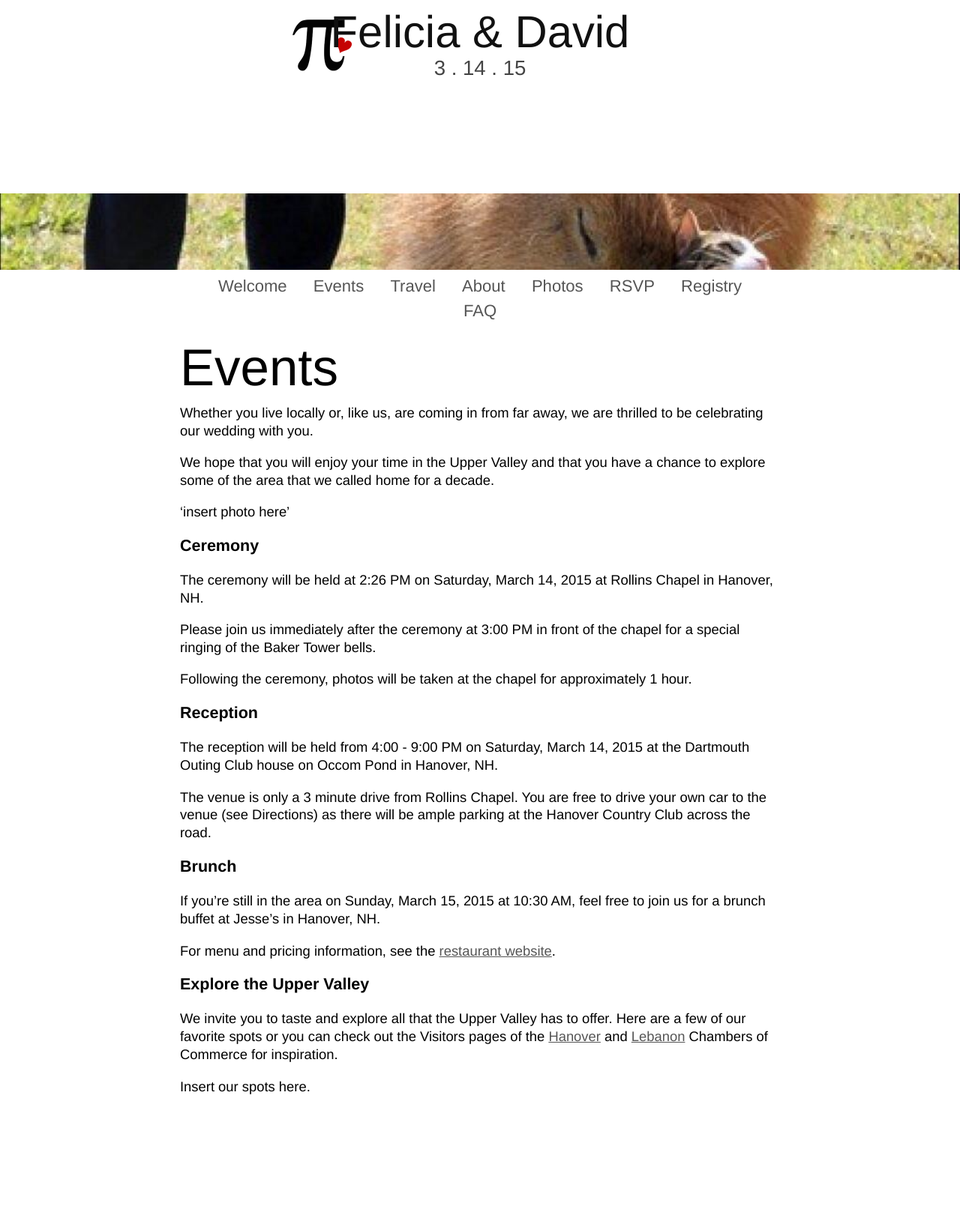
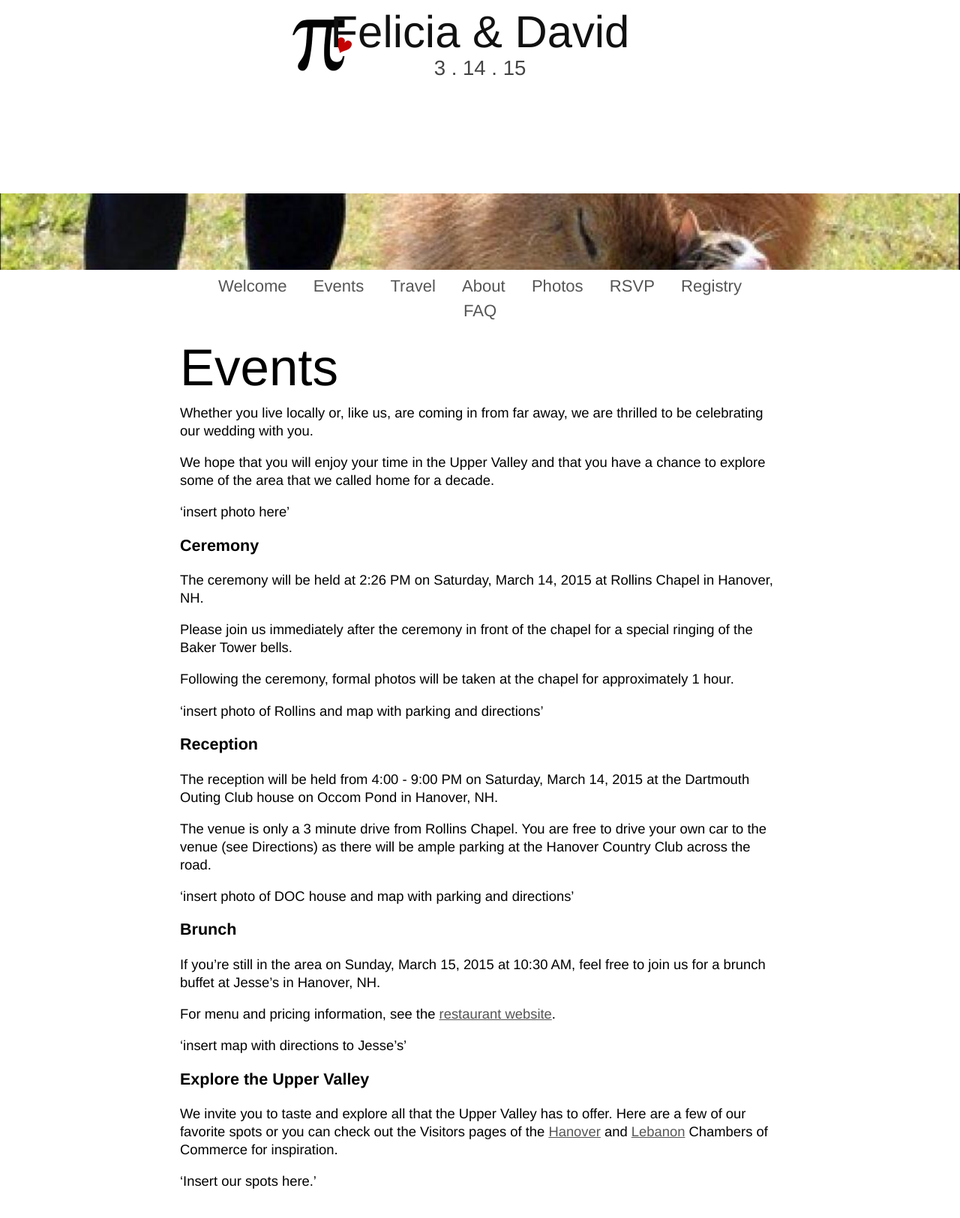
Before and after one commit to dnschnur/piday.github.com, a Jekyll site: the page built from events/index.md, in a window 1280 px wide. Shown: the top 1625 px of the page at 75% size. Built offline with Jekyll 4.4.1, drawn with Linux system fonts in a browser that asks for light colours; nearby versions of some CDN libraries.

Commit message:
Updated.

```diff
--- a/events/index.md
+++ b/events/index.md
@@ -14,9 +14,11 @@ We hope that you will enjoy your time in the Upper Valley and that you have a ch
 
 The ceremony will be held at 2:26 PM on Saturday, March 14, 2015 at Rollins Chapel in Hanover, NH.
 
-Please join us immediately after the ceremony at 3:00 PM in front of the chapel for a special ringing of the Baker Tower bells.
+Please join us immediately after the ceremony in front of the chapel for a special ringing of the Baker Tower bells.
 
-Following the ceremony, photos will be taken at the chapel for approximately 1 hour.
+Following the ceremony, formal photos will be taken at the chapel for approximately 1 hour.
+
+'insert photo of Rollins and map with parking and directions'
 
 ### Reception ###
 
@@ -24,14 +26,18 @@ The reception will be held from 4:00 - 9:00 PM on Saturday, March 14, 2015 at th
 
 The venue is only a 3 minute drive from Rollins Chapel. You are free to drive your own car to the venue (see Directions) as there will be ample parking at the Hanover Country Club across the road.
 
+'insert photo of DOC house and map with parking and directions'
+
 ### Brunch ###
 
 If you’re still in the area on Sunday, March 15, 2015 at 10:30 AM, feel free to join us for a brunch buffet at Jesse’s in Hanover, NH.
 
 For menu and pricing information, see the [restaurant website](http://www.jesses.com/jesses-menu/#brunch).
 
+'insert map with directions to Jesse's'
+
 ### Explore the Upper Valley ###
 
 We invite you to taste and explore all that the Upper Valley has to offer. Here are a few of our favorite spots or you can check out the Visitors pages of the [Hanover](http://www.hanoverchamber.org/index.php?id=178&page=Hanover%20Area%20Chamber%20of%20Commerce%20-%20Visitors) and [Lebanon](http://lebanonchamber.com/visitors/) Chambers of Commerce for inspiration.
 
-Insert our spots here.
+'Insert our spots here.'
```
